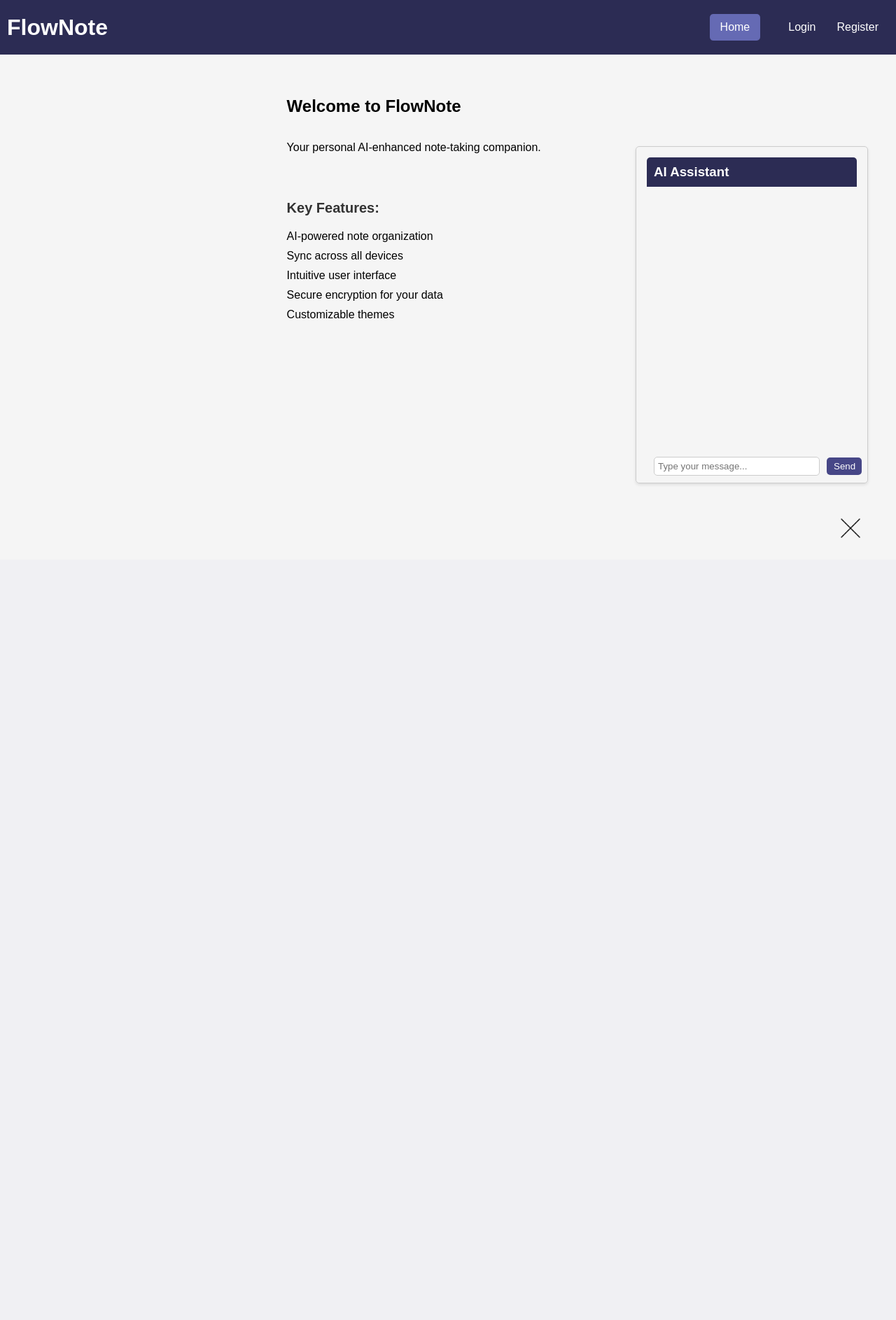
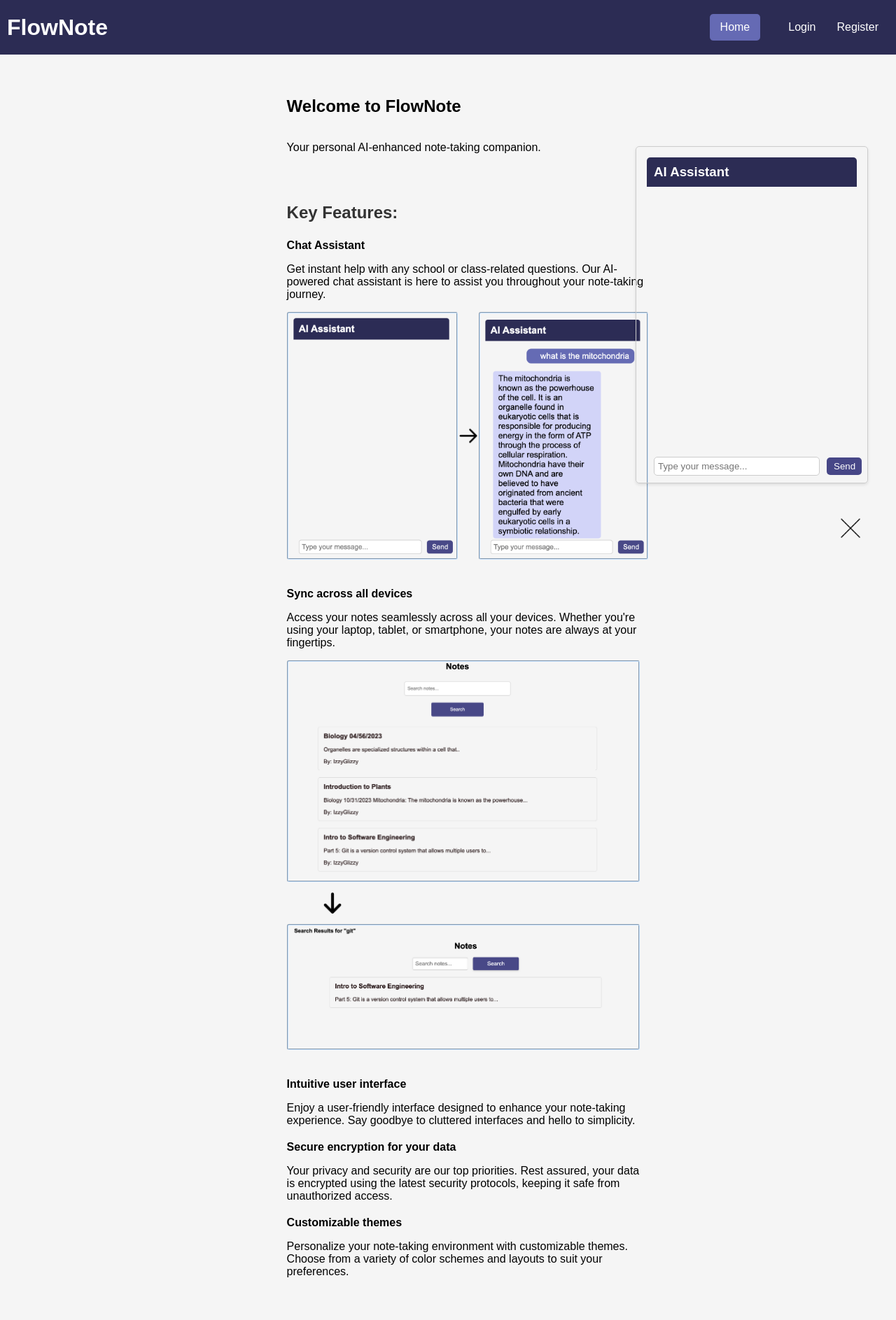
Before and after one commit to sjpope/FlowNote, a Django app: page / in a window 1280 px wide. Shown: the whole page at 70% size. Before the commit the page ends 769 px from the top, so only its background shows below. Run offline with Django 5.2, Linux system fonts and the light colour scheme; parts of the project's set-up code (start-up, migrations or seed data) failed here and were passed over.

Commit message:
Added more info to home page

```diff
--- a/notes/templates/home.html
+++ b/notes/templates/home.html
@@ -6,18 +6,47 @@
         <p>Your personal AI-enhanced note-taking companion.</p>
 
         {% if user.is_authenticated %}
+        <div class="row">
             <p><a href="{% url 'notes:profile' %}" class="btn btn-primary">Profile</a></p>
-            <p><a href="{% url 'notes:create_note' %}" class="btn btn-success">Start taking notes</a> and explore the ease and intelligence of FlowNote.</p>
+            <a style="margin: 20px;" href="{% url 'notes:create_note' %}" class="btn btn-success">Start taking notes</a>
+        </div>
+            <p>Explore the ease and intelligence of FlowNote.</p>
         {% endif %}
 
         <div class="features">
             <h3>Key Features:</h3>
             <ul>
-                <li>AI-powered note organization</li>
-                <li>Sync across all devices</li>
-                <li>Intuitive user interface</li>
-                <li>Secure encryption for your data</li>
-                <li>Customizable themes</li>
+                <li>
+                    <strong>Chat Assistant</strong>
+                    <p>Get instant help with any school or class-related questions. Our AI-powered chat assistant is here to assist you throughout your note-taking journey.</p>
+                    <div class="feature-card">
+                        <div class="row">
+                            <img class="img1" src="../static/notes/css/images/assistant.png" alt="AI-powered chat assistant">
+                            <img class="img2" src="../static/notes/css/images/Arrow-right-512.png" alt="right arrow">
+                            <img class="img1" src="../static/notes/css/images/usedAssistant.png" alt="AI-powered chat assistant explaining what the mitochondria is">
+                        </div>
+                    </div>
+                </li>
+                <li>
+                    <strong>Sync across all devices</strong>
+                    <p>Access your notes seamlessly across all your devices. Whether you're using your laptop, tablet, or smartphone, your notes are always at your fingertips.</p>
+                    <div class="feature-card">
+                        <div class="column">
+                            <img class="img1" src="../static/notes/css/images/notePage.png" alt="Note sync across devices">
+                            <img class="img3" src="../static/notes/css/images/down-arrow.png" alt="down arrow">
+                            <img class="img1" src="../static/notes/css/images/noteSearch.png" alt="Note search across devices">
+                        </div>
+                    </div>
+                </li>
+                <li><strong>Intuitive user interface</strong>
+                    <p>Enjoy a user-friendly interface designed to enhance your note-taking experience. Say goodbye to cluttered interfaces and hello to simplicity.</p>
+                </li>
+                <li><strong>Secure encryption for your data</strong>
+                    <p>Your privacy and security are our top priorities. Rest assured, your data is encrypted using the latest security protocols, keeping it safe from unauthorized access.</p>
+                </li>
+                <li><strong>Customizable themes</strong>
+                    <p>Personalize your note-taking environment with customizable themes. Choose from a variety of color schemes and layouts to suit your preferences.</p>
+                </li>
             </ul>
         </div>
         {% include 'assistant.html' %}
@@ -25,6 +54,36 @@
 
     <style>
         /* CSS styles for the homepage */
+        .feature-card {
+            margin-bottom: 40px;
+        }
+        .img1{
+            max-height: 350px;
+            max-width: 500px;
+            border-color: #c8e3ff;
+            border-radius: 3px;
+            border-width: 2px;
+            border-style: groove;
+        }
+        .img2{
+            max-height: 30px;
+            max-width: 30px;
+        }
+        .img3{
+            max-height: 30px;
+            max-width: 30px;
+            margin: 15px 0px 15px 50px;
+        }
+        .row {
+            display: flex;
+            flex-direction: row;
+            align-items: center;
+        }
+        .column {
+            display: flex;
+            flex-direction: column;
+            align-items: start;
+        }
         .container {
             max-width: 800px;
             margin: 0 auto;
@@ -37,7 +96,7 @@
 
         .btn {
             display: inline-block;
-            padding: 5px 10px;
+            padding: 8px 16px;
             font-size: 16px;
             border: none;
             border-radius: 5px;
@@ -59,7 +118,7 @@
         }
 
         .features h3 {
-            font-size: 20px;
+            font-size: 24px;
             color: #333;
         }
 
@@ -69,7 +128,7 @@
         }
 
         .features li {
-            margin-bottom: 10px;
+            margin-bottom: 20px;
         }
     </style>
 {% endblock %}
```
Also changed, not shown: notes/static/notes/css/images/Arrow-right-512.png (added), notes/static/notes/css/images/assistant.png (added), notes/static/notes/css/images/down-arrow.png (added), notes/static/notes/css/images/notePage.png (added), notes/static/notes/css/images/noteSearch.png (added), notes/static/notes/css/images/usedAssistant.png (added).
